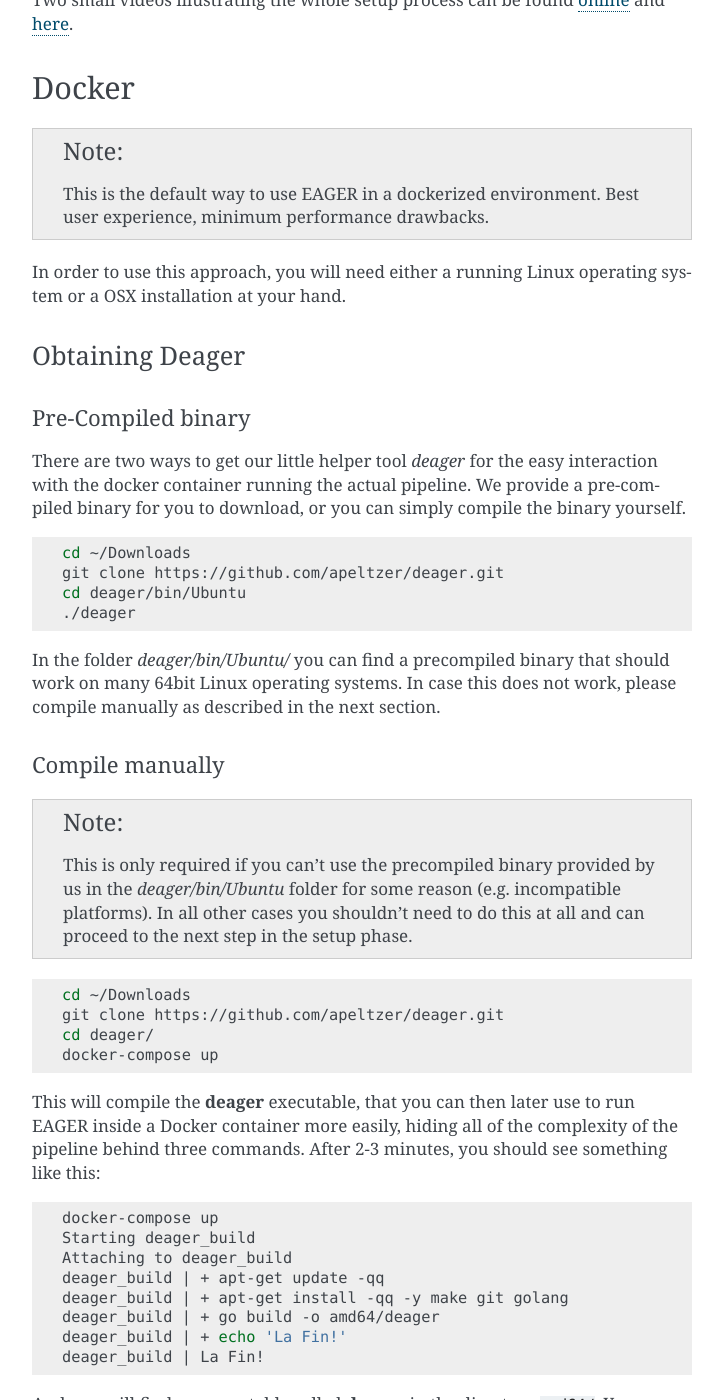
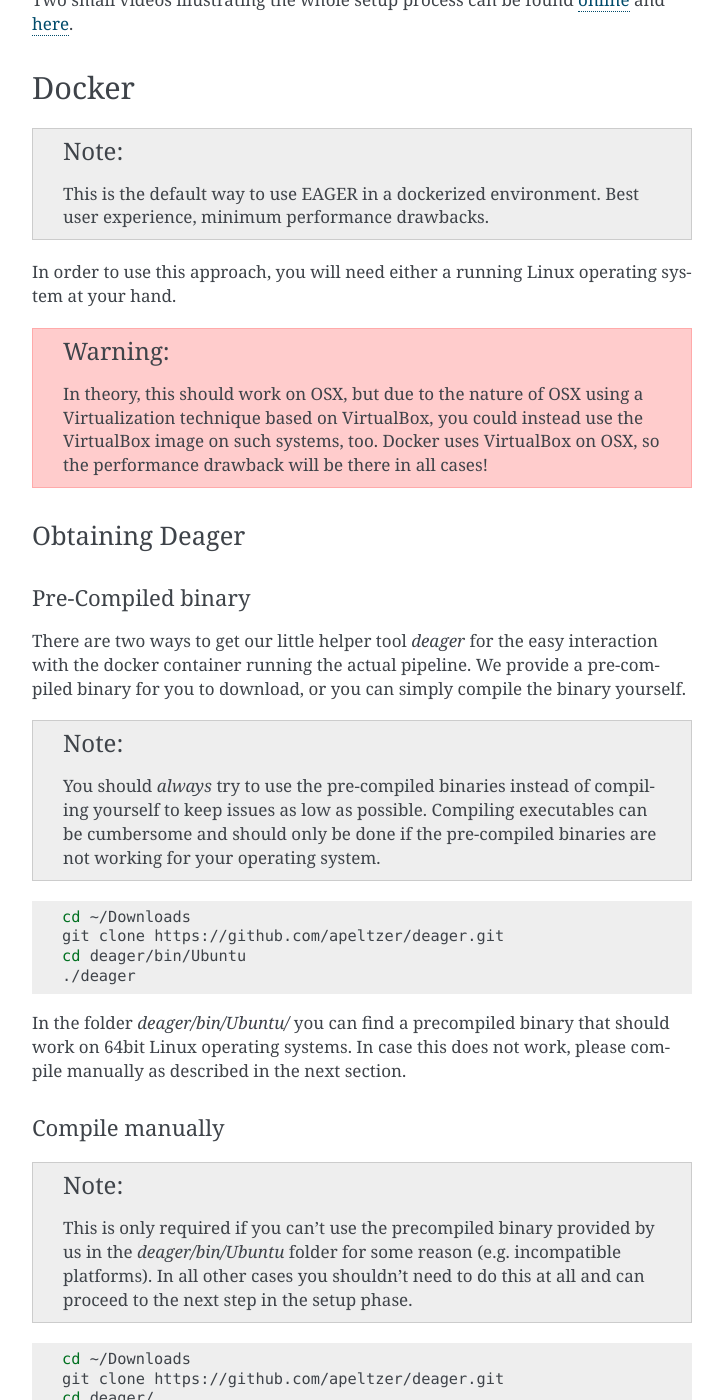
Before and after one commit to apeltzer/EAGER-GUI, a Sphinx documentation site: the page built from docs/contents/installation.rst, in a window 1280 px wide and 1400 px high, scrolled down 828 px. Shown: the whole window, without its empty margins (388-1111 px from the left). Built offline with Sphinx 7.4.7, drawn with Linux system fonts in a browser that asks for light colours; some of the changed text lies outside the part shown.

Commit message:
Installation updated, its not as easy !
OSX is not supported with Docker, this is very experimental!

```diff
--- a/docs/contents/installation.rst
+++ b/docs/contents/installation.rst
@@ -30,7 +30,11 @@
 
    This is the default way to use EAGER in a dockerized environment. Best user experience, minimum performance drawbacks.
 
-In order to use this approach, you will need either a running Linux operating system or a OSX installation at your hand.
+In order to use this approach, you will need either a running Linux operating system at your hand.
+
+.. warning::
+
+   In theory, this should work on OSX, but due to the nature of OSX using a Virtualization technique based on VirtualBox, you could instead use the VirtualBox image on such systems, too. Docker uses VirtualBox on OSX, so the performance drawback will be there in all cases!
 
 Obtaining Deager
 ^^^^^^^^^^^^^^^^
@@ -38,7 +42,12 @@
 Pre-Compiled binary
 ~~~~~~~~~~~~~~~~~~~
 
+
 There are two ways to get our little helper tool `deager` for the easy interaction with the docker container running the actual pipeline. We provide a pre-compiled binary for you to download, or you can simply compile the binary yourself.
+
+.. note::
+
+   You should *always* try to use the pre-compiled binaries instead of compiling yourself to keep issues as low as possible. Compiling executables can be cumbersome and should only be done if the pre-compiled binaries are not working for your operating system.
 
 .. code-block:: bash
 
@@ -47,7 +56,7 @@
    cd deager/bin/Ubuntu
    ./deager
 
-In the folder `deager/bin/Ubuntu/` you can find a precompiled binary that should work on many 64bit Linux operating systems. In case this does not work, please compile manually as described in the next section.
+In the folder `deager/bin/Ubuntu/` you can find a precompiled binary that should work on 64bit Linux operating systems. In case this does not work, please compile manually as described in the next section.
 
 
 Compile manually
@@ -78,6 +87,10 @@
    deager_build | La Fin!
 
 And you will find an executable called **deager** in the directory ``amd64/``. You may copy this executable somewhere else on your operating system, e.g. ``/usr/local/bin`` (if you have administrative rights), or call the tool directly. A small video illustrating this compilation procedure can be found `here <https://www.youtube.com/watch?v=kYaKgDixFoc>`_
+
+.. warning::
+
+   Attention: This is only generating an executable for linux operating systems, NOT for OSX. OSX is widely not supported as there is also no native docker client available for OSX.
 
 Running EAGER inside a Docker Container
 ^^^^^^^^^^^^^^^^^^^^^^^^^^^^^^^^^^^^^^^
```
